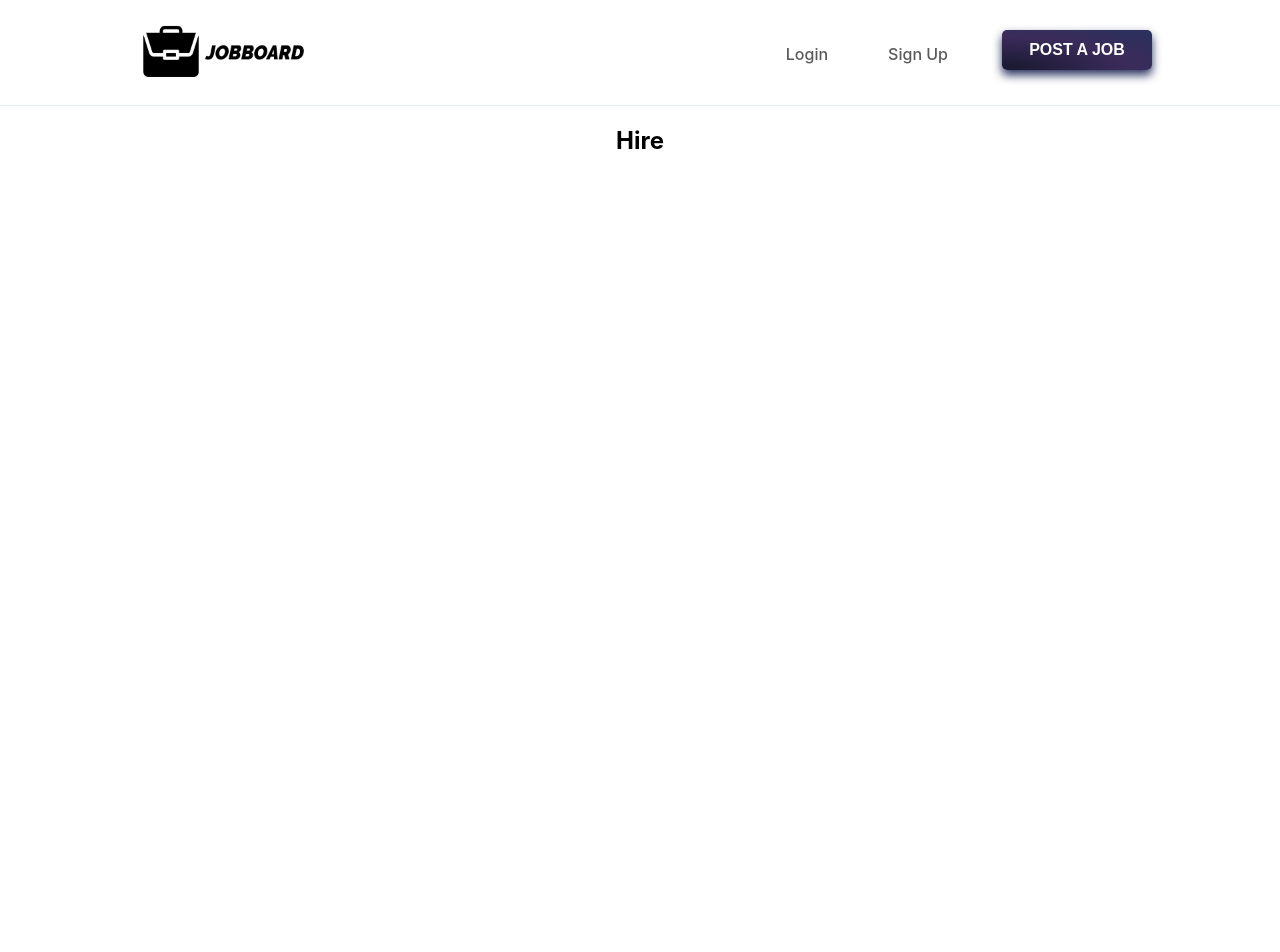
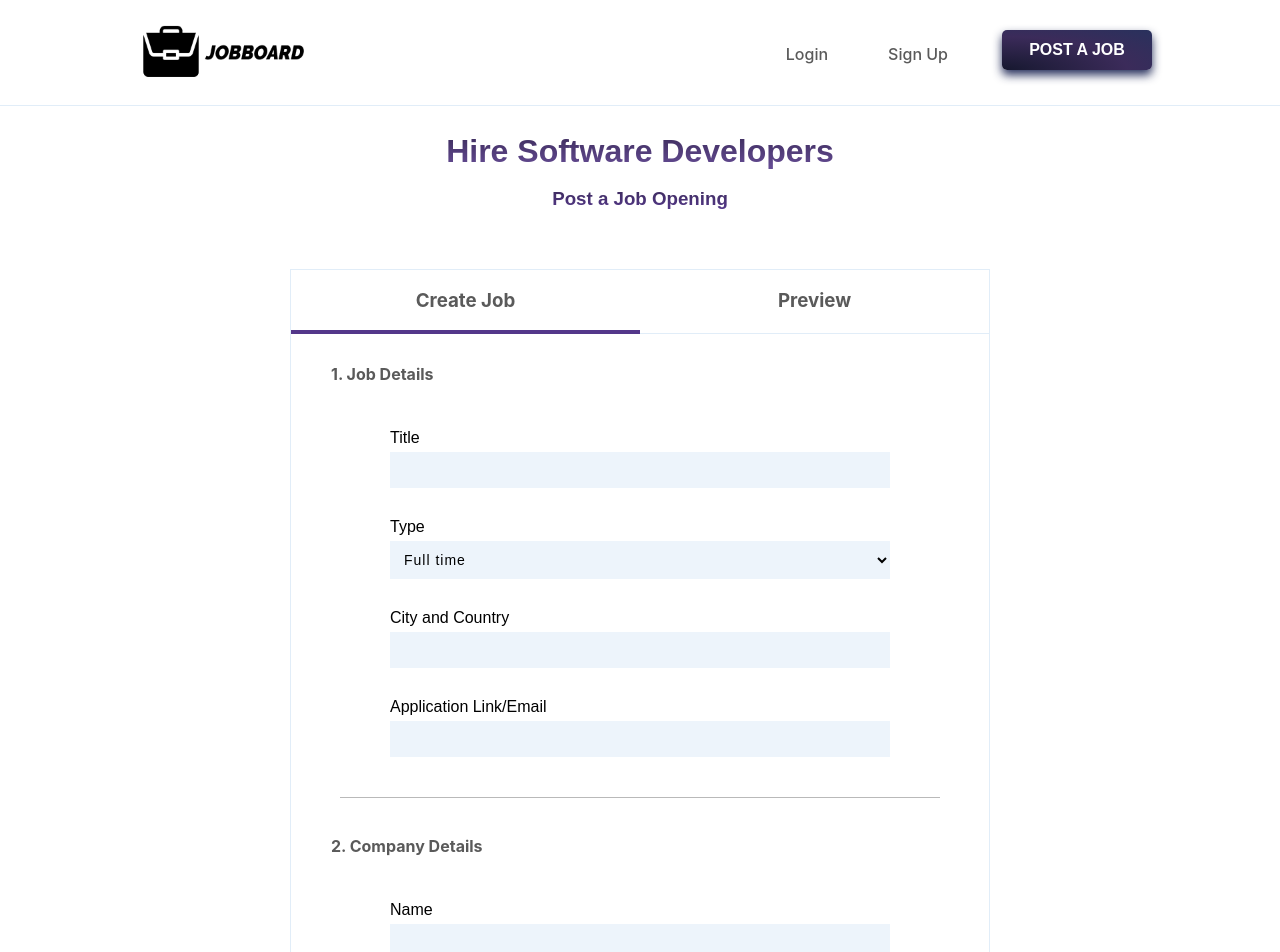
Before and after one commit to msaaddev/jobboard, a Next.js app: page /hire in a window 1280 px wide. Shown: the top 952 px of the page. Before the commit the page ends 800 px from the top, so only its background shows below. Built offline with nearby package versions, Linux system fonts and the light colour scheme; no server answers.

Commit message:
👌 IMPROVE: form

```diff
--- a/pages/hire.js
+++ b/pages/hire.js
@@ -1,9 +1,124 @@
+import { useState } from 'react';
+import Input from '../components/common/Input';
 import styles from '../styles/hire.module.css';
 
 const Hire = () => {
+	const [createJob, setCreateJob] = useState(
+		`${styles.create_job} + ${styles.border}`
+	);
+	const [preview, setPreview] = useState(`${styles.preview}`);
+
+	/**
+	 *
+	 *
+	 * shows job creation seciton
+	 */
+	const handleJobCreation = () => {
+		setCreateJob(`${styles.create_job} ${styles.border}`);
+		setPreview(`${styles.preview}`);
+	};
+
+	/**
+	 *
+	 *
+	 * shows preview
+	 */
+	const handlePreview = () => {
+		setPreview(`${styles.preview} ${styles.border}`);
+		setCreateJob(`${styles.create_job}`);
+	};
+
 	return (
 		<div className={styles.container}>
-			<h2>Hire</h2>
+			<div className={styles.sub_container}>
+				<div className={styles.tagline}>
+					<h2>Hire Software Developers</h2>
+					<h3>Post a Job Opening</h3>
+				</div>
+				<div className={styles.form}>
+					<div className={styles.form_section_btns}>
+						<div className={createJob} onClick={handleJobCreation}>
+							<h3>Create Job</h3>
+						</div>
+						<div className={preview} onClick={handlePreview}>
+							<h3>Preview</h3>
+						</div>
+					</div>
+					<div className={styles.field_container}>
+						<p>1. Job Details</p>
+						<div className={styles.fields}>
+							<Input
+								htmlFor="job_title"
+								label="Title"
+								type="text"
+								autoFocus={true}
+								value=""
+								widthMax={true}
+								firstChildtopMargin={true}
+							/>
+							<Input
+								htmlFor="job_type"
+								label="Type"
+								type="text"
+								autoFocus={true}
+								value=""
+								dropdown={true}
+								widthMax={true}
+								mediumMargin={true}
+							/>
+							<Input
+								htmlFor="job_area"
+								label="City and Country"
+								type="text"
+								autoFocus={true}
+								value=""
+								widthMax={true}
+								mediumMargin={true}
+							/>
+							<Input
+								htmlFor="application"
+								label="Application Link/Email"
+								type="text"
+								autoFocus={true}
+								value=""
+								widthMax={true}
+								mediumMargin={true}
+							/>
+						</div>
+						<hr />
+						<p>2. Company Details</p>
+						<div className={styles.fields}>
+							<Input
+								htmlFor="company_name"
+								label="Name"
+								type="text"
+								autoFocus={true}
+								value=""
+								widthMax={true}
+								firstChildtopMargin={true}
+							/>
+							<Input
+								htmlFor="job_email"
+								label="Email"
+								type="text"
+								autoFocus={true}
+								value=""
+								widthMax={true}
+								mediumMargin={true}
+							/>
+							<Input
+								htmlFor="job_website"
+								label="Website"
+								type="text"
+								autoFocus={true}
+								value=""
+								widthMax={true}
+								mediumMargin={true}
+							/>
+						</div>
+					</div>
+				</div>
+			</div>
 		</div>
 	);
 };
--- a/styles/hire.module.css
+++ b/styles/hire.module.css
@@ -4,3 +4,92 @@
 	display: flex;
 	justify-content: center;
 }
+
+.sub_container {
+	width: 700px;
+}
+
+.tagline {
+	display: flex;
+	flex-direction: column;
+	align-items: center;
+}
+
+.tagline h2 {
+	font-size: 2rem;
+	font-weight: 900;
+	font-family: 'Raleway', sans-serif;
+	margin-bottom: 0;
+	background-color: #fff;
+	-webkit-text-fill-color: transparent;
+	-webkit-background-clip: text;
+	background-clip: text;
+	background-image: linear-gradient(
+		180deg,
+		rgba(38, 20, 72, 0.9),
+		rgba(66, 34, 126, 0.8)
+	);
+}
+
+.tagline h3 {
+	font-family: 'Raleway', sans-serif;
+	-webkit-text-fill-color: transparent;
+	-webkit-background-clip: text;
+	background-clip: text;
+	background-image: linear-gradient(
+		180deg,
+		rgba(38, 20, 72, 0.9),
+		rgba(66, 34, 126, 0.9)
+	);
+}
+
+.form {
+	margin-top: 40px;
+	border: solid 1px #e1edf8;
+	height: 1000px;
+}
+
+.form_section_btns {
+	display: flex;
+}
+
+.form_section_btns h3 {
+	color: #5a5a5a
+}
+
+.create_job, .preview {
+	flex: 1;
+	display: flex;
+	justify-content: center;
+	border-bottom: solid 1px #e1edf8;
+	cursor: pointer;
+}
+
+.border {
+	border-bottom: solid 4px rgba(66, 34, 126, 0.9);
+}
+
+.field_container {
+	display: flex;
+	flex-direction: column;
+}
+
+.field_container p {
+	margin: 30px 0 15px 40px;
+	color: #5a5a5a;
+	font-weight: 700;
+}
+
+.fields {
+	display: flex;
+	flex-direction: column;
+	align-items: center;
+}
+
+.field_container hr {
+	width: 600px;
+	border-width: 0;
+	height: 1px;
+	background-color: #b9b9b9;
+	margin-top: 20px;
+}
```
